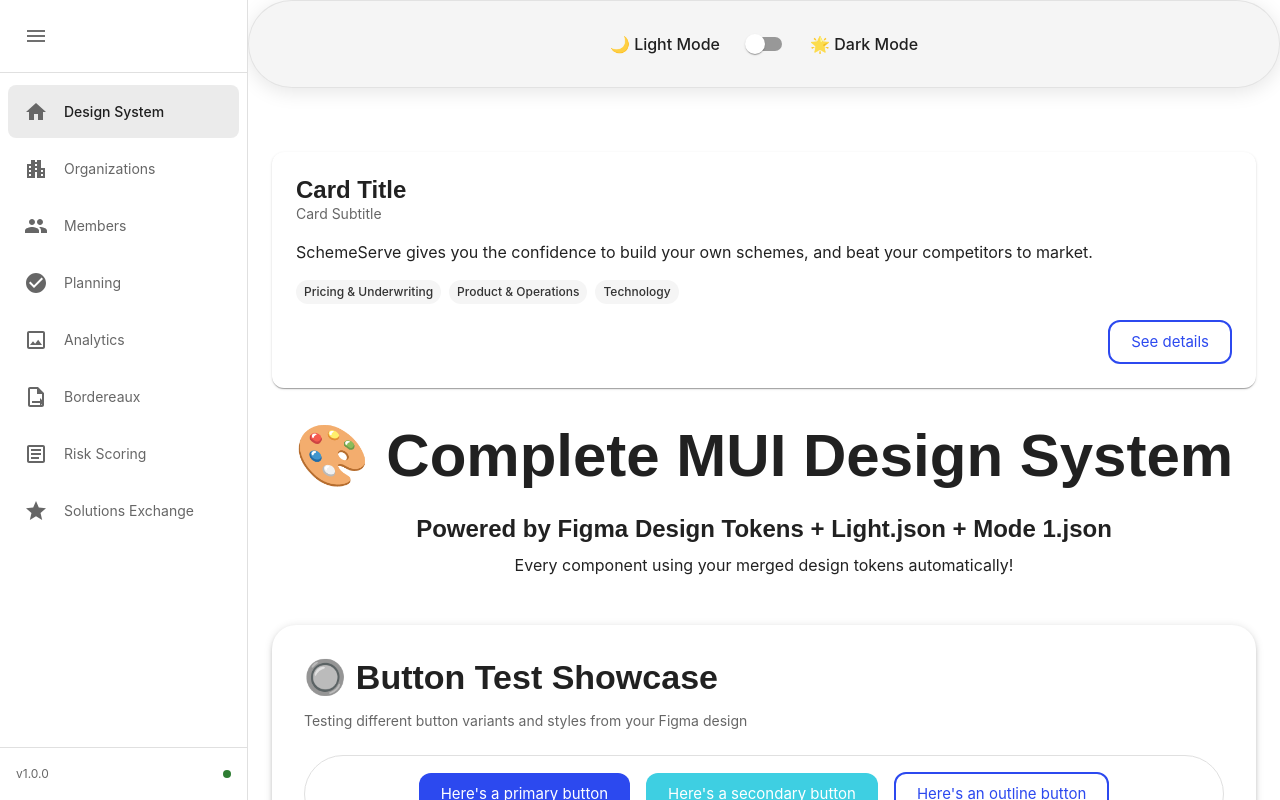
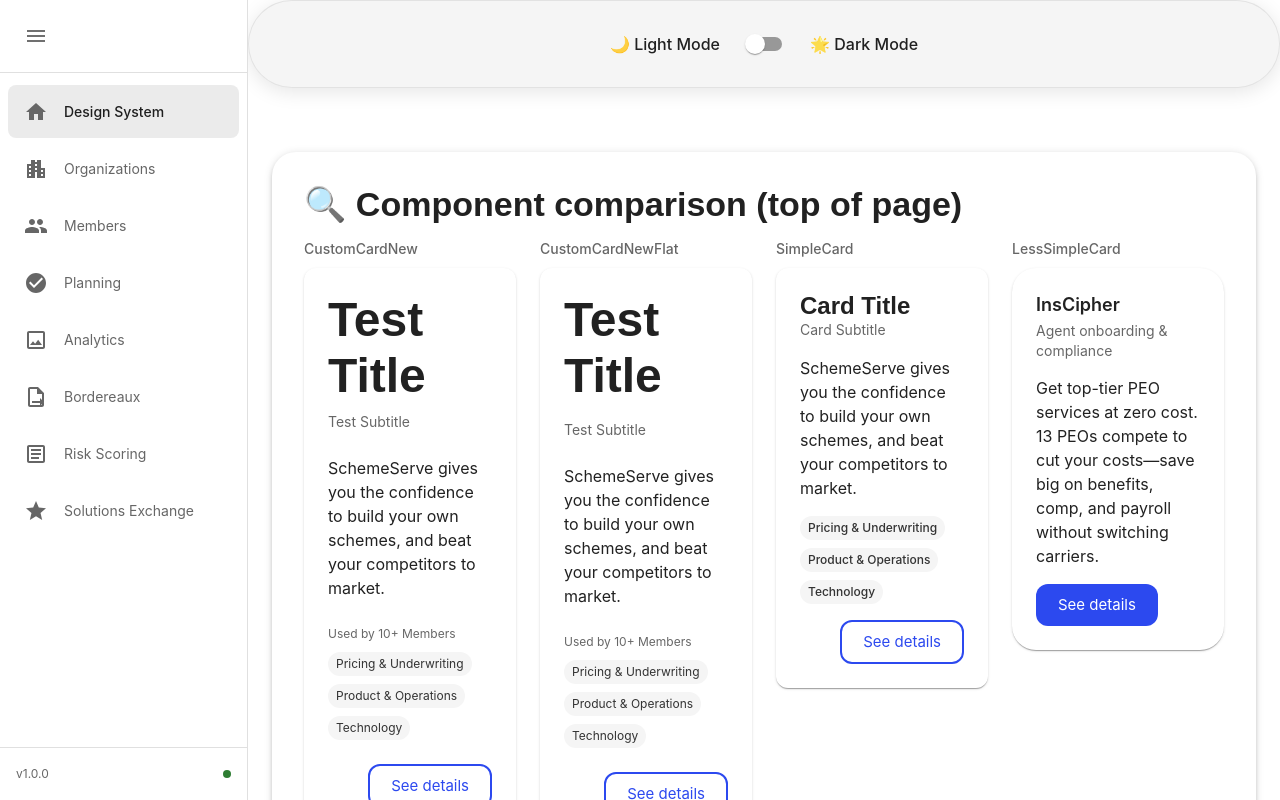
Before and after one commit to d3-jon-allen/Figma-MUI, a React (Vite) app: page / in a window 1280 px wide. Shown: the top 800 px of the page. Built offline with nearby package versions, Linux system fonts and the light colour scheme.

Commit message:
troubleshooting LessSimpleCard

```diff
--- a/src/App.tsx
+++ b/src/App.tsx
@@ -26,9 +26,10 @@ import {
 // Import all icons from the icons folder
 import * as Icons from './components/icons';
 import CustomCardNew from './components/CustomCardNew';
-import { SimpleCard } from './components';
+import { SimpleCard, LessSimpleCard, CustomCardNewFlat } from './components';
 import SidebarNavigation from './components/SidebarNavigation';
 import SolutionsExchange from './pages/SolutionsExchange';
+import Organizations from './pages/Organizations';
 
 // Main App Component with Routing
 function App() {
@@ -122,6 +123,7 @@ function App() {
           <Routes>
             <Route path="/" element={<HomePage />} />
             <Route path="/solutions-exchange" element={<SolutionsExchange />} />
+            <Route path="/organizations" element={<Organizations />} />
           </Routes>
         </Box>
       </Box>
@@ -137,10 +139,43 @@ function HomePage() {
       backgroundColor: 'var(--theme-page-background)',
       minHeight: '100vh'
     }}>
-      {/* SimpleCard showcase at top */}
-      <Box sx={{ mb: 4 }}>
-        <SimpleCard />
-      </Box>
+      {/* Top: Component comparison section */}
+      <Paper elevation={3} sx={{
+        p: 4,
+        mb: 4,
+        backgroundColor: 'var(--color-background-paper)',
+        color: 'var(--color-text-primary)'
+      }}>
+        <Typography variant="h4" gutterBottom>
+          🔍 Component comparison (top of page)
+        </Typography>
+        <Grid container spacing={3}>
+          <Grid item xs={12} md={6} lg={3}>
+            <Typography variant="subtitle2" sx={{ mb: 1, color: 'var(--theme-text-secondary)' }}>
+              CustomCardNew
+            </Typography>
+            <CustomCardNew />
+          </Grid>
+          <Grid item xs={12} md={6} lg={3}>
+            <Typography variant="subtitle2" sx={{ mb: 1, color: 'var(--theme-text-secondary)' }}>
+              CustomCardNewFlat
+            </Typography>
+            <CustomCardNewFlat />
+          </Grid>
+          <Grid item xs={12} md={6} lg={3}>
+            <Typography variant="subtitle2" sx={{ mb: 1, color: 'var(--theme-text-secondary)' }}>
+              SimpleCard
+            </Typography>
+            <SimpleCard />
+          </Grid>
+          <Grid item xs={12} md={6} lg={3}>
+            <Typography variant="subtitle2" sx={{ mb: 1, color: 'var(--theme-text-secondary)' }}>
+              LessSimpleCard
+            </Typography>
+            <LessSimpleCard />
+          </Grid>
+        </Grid>
+      </Paper>
       {/* Header */}
       <Box sx={{ mb: 6, textAlign: 'center' }}>
         <Typography variant="h2" component="h1" gutterBottom>
--- /dev/null
+++ b/src/components/LessSimpleCard.tsx
@@ -0,0 +1,108 @@
+import React from 'react'
+import { Paper, Typography, Box, Chip, Button, CardHeader } from './local'
+
+export interface LessSimpleCardProps {
+  content?: string
+  elevation?: number
+  className?: string
+  children?: React.ReactNode
+  // Nested content props (mirrors Figma adapter)
+  title?: string
+  subtitle?: string
+  chips?: string[]
+  chip1?: string
+  chip2?: string
+  chip3?: string
+  buttonLabel?: string
+  buttonVariant?: 'contained' | 'outlined' | 'text'
+  buttonColor?: 'primary' | 'secondary' | 'success' | 'warning' | 'error' | 'info'
+}
+
+const LessSimpleCard: React.FC<LessSimpleCardProps> = ({
+  content = 'Get top-tier PEO services at zero cost. 13 PEOs compete to cut your costs—save big on benefits, comp, and payroll without switching carriers.',
+  elevation = 1,
+  className = '',
+  children,
+  title = 'InsCipher',
+  subtitle = 'Agent onboarding & compliance',
+  chips,
+  chip1,
+  chip2,
+  chip3,
+  buttonLabel = 'See details',
+  buttonVariant = 'contained',
+  buttonColor = 'primary',
+}) => {
+  const computedChips: string[] = (chips && chips.length > 0)
+    ? chips
+    : ([chip1, chip2, chip3].filter(Boolean) as string[])
+
+  return (
+    <Paper
+      elevation={elevation}
+      className={className}
+      sx={{
+        display: 'flex',
+        flexDirection: 'column',
+        alignItems: 'flex-start',
+        position: 'relative',
+        width: '100%',
+        backgroundColor: 'var(--theme-paper-background)',
+        borderRadius: 'var(--theme-border-radius-default)',
+      }}
+    >
+      <Box sx={{ p: 'var(--theme-spacing-lg)', width: '100%' }}>
+        {children ? (
+          children
+        ) : (
+          <>
+            {(title || subtitle) && (
+              <Box sx={{ mb: 'var(--theme-spacing-md)' }}>
+                <CardHeader title={title} subheader={subtitle} sx={{ p: 0 }} />
+              </Box>
+            )}
+
+            {content && (
+              <Typography
+                variant="body1"
+                sx={{
+                  fontFamily: 'var(--theme-font-family-inter)',
+                  fontSize: '16px',
+                  fontWeight: 400,
+                  lineHeight: 1.5,
+                  color: 'var(--theme-text-primary)',
+                  mb: (computedChips.length > 0 || !!buttonLabel) ? 'var(--theme-spacing-md)' : 0,
+                }}
+              >
+                {content}
+              </Typography>
+            )}
+
+            {computedChips.length > 0 && (
+              <Box
+                sx={{
+                  display: 'flex',
+                  flexWrap: 'wrap',
+                  gap: 'var(--theme-spacing-sm)',
+                  mb: buttonLabel ? 'var(--theme-spacing-lg)' : 0,
+                }}
+              >
+                {computedChips.map((label, i) => (
+                  <Chip key={`${label}-${i}`} label={label} size="small" />
+                ))}
+              </Box>
+            )}
+
+            {buttonLabel && (
+              <Button variant={buttonVariant} color={buttonColor} size="large">
+                {buttonLabel}
+              </Button>
+            )}
+          </>
+        )}
+      </Box>
+    </Paper>
+  )
+}
+
+export default LessSimpleCard
--- a/src/components/index.ts
+++ b/src/components/index.ts
@@ -6,3 +6,4 @@ export { default as CustomCardNew } from './CustomCardNew';
 export { default as CustomCardNewFlat } from './CustomCardNewFlat';
 export { default as SidebarNavigation } from './SidebarNavigation';
 export { default as SimpleCard } from './SimpleCard';
+export { default as LessSimpleCard } from './LessSimpleCard';
--- /dev/null
+++ b/src/pages/Organizations.tsx
@@ -0,0 +1,33 @@
+import React from 'react'
+import { Container, Box, Typography, Paper } from '../components/local'
+import LessSimpleCard from '../components/LessSimpleCard'
+
+const Organizations: React.FC = () => {
+  return (
+    <Container maxWidth="lg" sx={{ py: 4 }}>
+      <Typography variant="h3" sx={{ mb: 3 }}>
+        Organizations
+      </Typography>
+
+      <Paper elevation={1} sx={{ p: 3, mb: 3 }}>
+        <Typography variant="h6" sx={{ mb: 2, color: 'var(--theme-text-secondary)' }}>
+          LessSimpleCard — rendered with Figma-like overrides
+        </Typography>
+        <Box>
+          <LessSimpleCard
+            elevation={1}
+            title="InsCipher"
+            subtitle="Agent onboarding & compliance"
+            content="Get top-tier PEO services at zero cost. 13 PEOs compete to cut your costs—save big on benefits, comp, and payroll without switching carriers."
+            chips={["Central Functions", "Product & Operations", "Technology"]}
+            buttonLabel="See details"
+            buttonVariant="contained"
+            buttonColor="primary"
+          />
+        </Box>
+      </Paper>
+    </Container>
+  )
+}
+
+export default Organizations
```
Also changed, not shown: src/components/LessSimpleCard.figma.tsx (added, +124 -0 lines).
